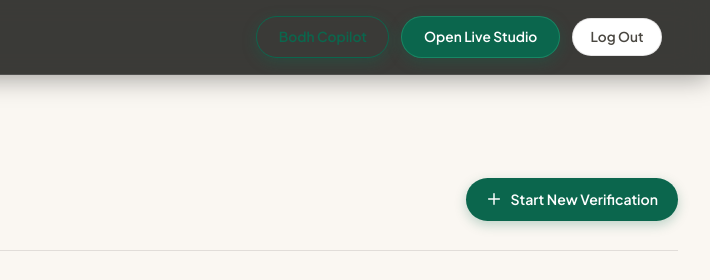
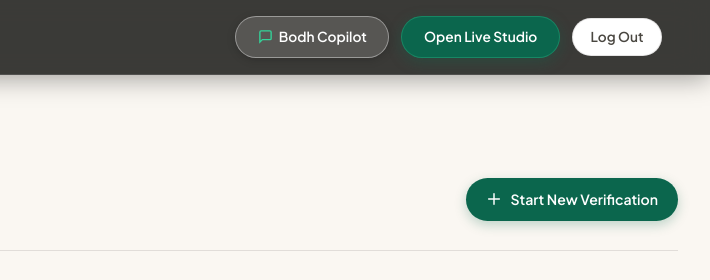
Before and after one commit to karanscosmo/pramana, a website: page public/dashboard.html in a window 1280 px wide. Shown: the top 280 px of the page, 570-1280 px from the left. Drawn offline with Linux system fonts and the light colour scheme; no server answers; sample sign-in values are in the browser's storage.

Commit message:
style: enhance Bodh Copilot button visibility with high-contrast pill styling across all headers

```diff
--- a/public/dashboard.html
+++ b/public/dashboard.html
@@ -391,7 +391,12 @@
     </a>
 
     <div style="display: flex; align-items: center; gap: 0.75rem;">
-      <a href="/bodh.html" class="header-cta-btn" style="background: transparent; border: 1px solid var(--seal-emerald); color: var(--seal-emerald);">Bodh Copilot</a>
+      <a href="/bodh.html" class="header-cta-btn" style="background: rgba(255, 255, 255, 0.14); border: 1px solid rgba(255, 255, 255, 0.4); color: #ffffff; font-weight: 600; display: inline-flex; align-items: center; gap: 6px; box-shadow: 0 2px 8px rgba(0,0,0,0.2);">
+        <svg width="15" height="15" viewBox="0 0 24 24" fill="none" stroke="currentColor" stroke-width="2.2" style="color: #34d399;">
+          <path d="M21 15a2 2 0 0 1-2 2H7l-4 4V5a2 2 0 0 1 2-2h14a2 2 0 0 1 2 2z"/>
+        </svg>
+        <span>Bodh Copilot</span>
+      </a>
       <a href="/verify.html" class="header-cta-btn">Open Live Studio</a>
       <button id="nav-logout-btn" class="dash-logout-btn">Log Out</button>
     </div>
```
Also changed, not shown: public/index.html (+6 -1 lines), public/verify.html (+2 -2 lines).
